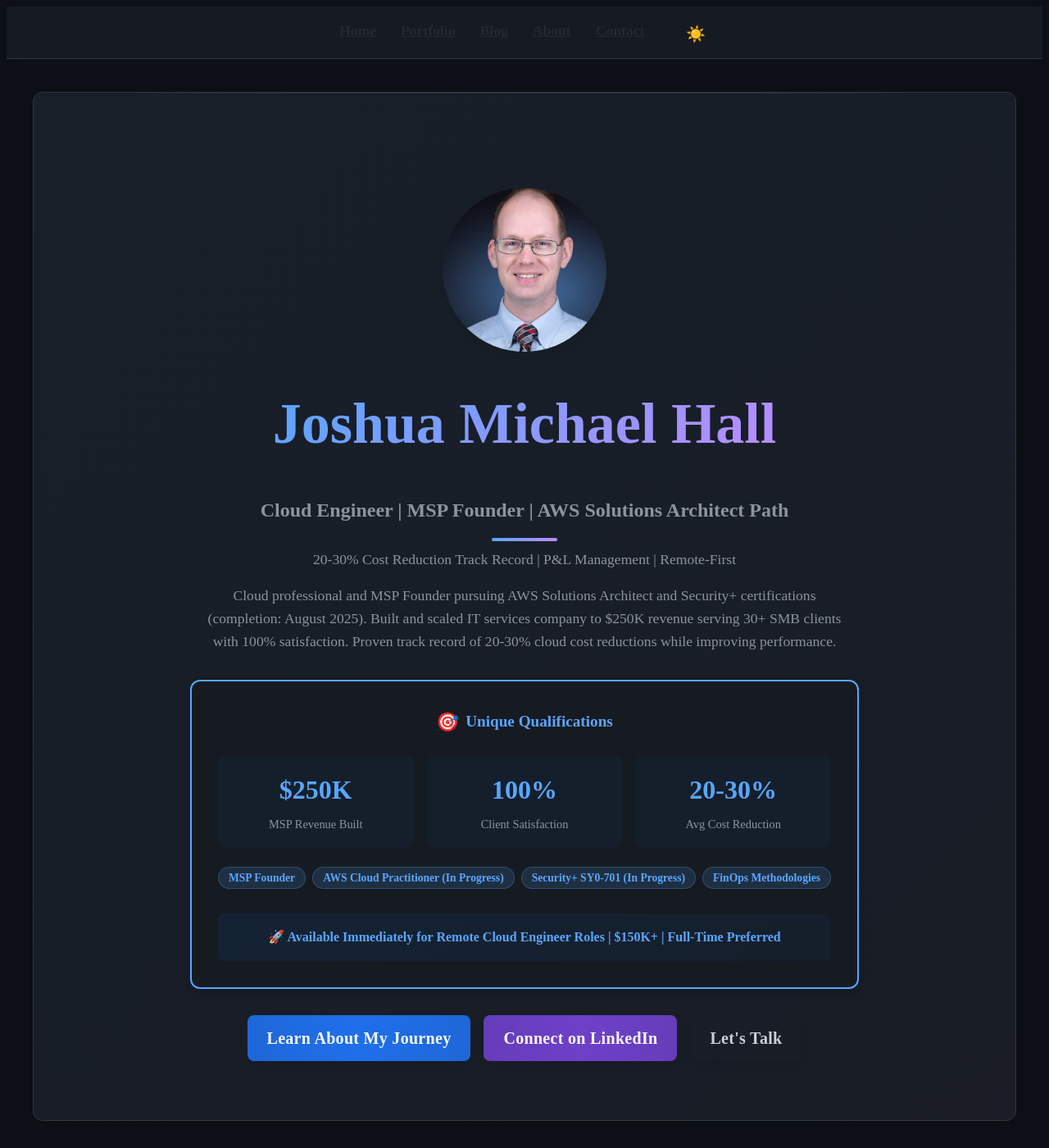
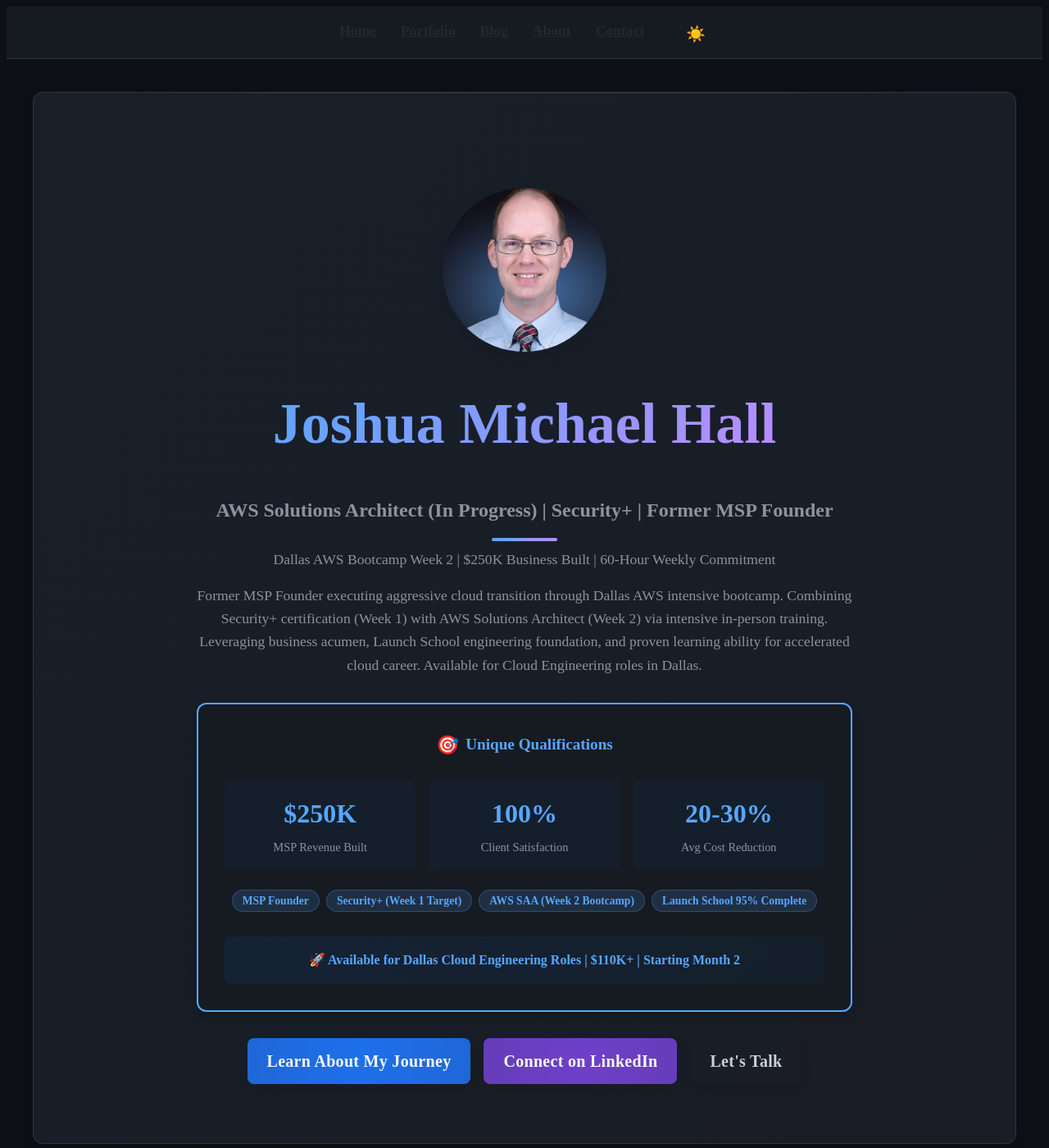
Before and after one commit to joshuamichaelhall/joshuamichaelhall.github.io, a Jekyll site: the page built from index.markdown, in a window 1280 px wide and 1400 px high. Shown: the whole window at 82% size. Built offline with Jekyll 4.4.1, drawn with Linux system fonts in a browser that asks for light colours; nearby versions of some CDN libraries; some of the changed text lies outside the part shown.

Commit message:
Update website for aggressive bootcamp-accelerated cloud transition
- Repositioned as AWS Solutions Architect in training via Dallas bootcamp
- Highlighted 60-hour weekly commitment and Week 2 bootcamp strategy
- Updated salary expectations to K+ reflecting Dallas market
- Emphasized Security+ (Week 1) + AWS SAA (Week 2) dual certification
- Added Launch School 95% completion as credibility marker

```diff
--- a/_config.yml
+++ b/_config.yml
@@ -2,9 +2,9 @@
 title: Joshua Michael Hall
 email: contact@joshuamichaelhall.com
 description: >-
-  Cloud Engineer | Former MSP Founder | AWS Solutions Architect Path |
-  20-30% Cost Reduction Track Record | Enterprise Cloud Architecture |
-  Available for Remote Cloud Engineering Opportunities.
+  MSP Founder Transitioning to Cloud | Built $250K IT Services Business |
+  30+ Clients | Pursuing AWS Certifications | Business-Minded Technologist |
+  Seeking Entry-Level Cloud Engineering Opportunities.
 baseurl: "" # the subpath of your site, e.g. /blog
 url: "https://joshuamichaelhall.com"
 twitter_username: JoshuaHallTech
--- a/index.markdown
+++ b/index.markdown
@@ -10,9 +10,9 @@ layout: default
       </div>
       <div class="hero-text">
         <h1>Joshua Michael Hall</h1>
-        <h2>Cloud Engineer | MSP Founder | AWS Solutions Architect Path</h2>
-        <h3 class="hero-tagline">20-30% Cost Reduction Track Record | P&L Management | Remote-First</h3>
-        <p>Cloud professional and MSP Founder pursuing AWS Solutions Architect and Security+ certifications (completion: August 2025). Built and scaled IT services company to $250K revenue serving 30+ SMB clients with 100% satisfaction. Proven track record of 20-30% cloud cost reductions while improving performance.</p>
+        <h2>AWS Solutions Architect (In Progress) | Security+ | Former MSP Founder</h2>
+        <h3 class="hero-tagline">Dallas AWS Bootcamp Week 2 | $250K Business Built | 60-Hour Weekly Commitment</h3>
+        <p>Former MSP Founder executing aggressive cloud transition through Dallas AWS intensive bootcamp. Combining Security+ certification (Week 1) with AWS Solutions Architect (Week 2) via intensive in-person training. Leveraging business acumen, Launch School engineering foundation, and proven learning ability for accelerated cloud career. Available for Cloud Engineering roles in Dallas.</p>
         <div class="certification-highlight">
           <h4><span class="cert-icon">🎯</span> Unique Qualifications</h4>
           <div class="cert-stats">
@@ -31,12 +31,12 @@ layout: default
           </div>
           <div class="featured-certs">
             <span class="cert-badge">MSP Founder</span>
-            <span class="cert-badge">AWS Cloud Practitioner (In Progress)</span>
-            <span class="cert-badge">Security+ SY0-701 (In Progress)</span>
-            <span class="cert-badge">FinOps Methodologies</span>
+            <span class="cert-badge">Security+ (Week 1 Target)</span>
+            <span class="cert-badge">AWS SAA (Week 2 Bootcamp)</span>
+            <span class="cert-badge">Launch School 95% Complete</span>
           </div>
           <div class="availability-notice">
-            <strong>🚀 Available Immediately for Remote Cloud Engineer Roles | $150K+ | Full-Time Preferred</strong>
+            <strong>🚀 Available for Dallas Cloud Engineering Roles | $110K+ | Starting Month 2</strong>
           </div>
         </div>
         <div class="hero-links">
@@ -83,8 +83,8 @@ layout: default
       <p>Former MSP owner with deep understanding of business operations, P&L management, strategic planning, and vendor relationships. Translate technical solutions to business outcomes.</p>
     </div>
     <div class="tech-focus-item">
-      <h3>Cloud Architecture</h3>
-      <p>Hands-on experience with AWS, Azure, and hybrid environments. Led 50+ cloud migrations with focus on security, cost optimization, and business continuity.</p>
+      <h3>Accelerated Cloud Transition</h3>
+      <p>Executing 4-week certification sprint: Security+ (Week 1) + Dallas AWS Bootcamp (Week 2). Combining MSP operations experience with intensive hands-on training alongside Dallas cloud professionals. 60-hour weekly commitment to master cloud architecture.</p>
     </div>
     <div class="tech-focus-item">
       <h3>Customer Success</h3>
@@ -99,13 +99,13 @@ layout: default
 
 <div class="home-section with-divider" id="certification-journey">
   <h2>Professional Development & Certifications</h2>
-  <p class="section-intro-text">Continuous learner combining business experience with technical certifications for comprehensive TAM expertise.</p>
+  <p class="section-intro-text">Continuous learner transitioning from traditional IT to cloud technologies while leveraging strong business foundation.</p>
   <div class="roadmap-phases">
     <div class="roadmap-phase">
       <h3>Business Foundation</h3>
       <ul>
         <li>Built & sold $250K MSP</li>
-        <li>40+ clients across industries</li>
+        <li>30+ clients across industries</li>
         <li>Team leadership & development</li>
         <li>Vendor partnership management</li>
         <li>Financial planning & analysis</li>
@@ -114,8 +114,8 @@ layout: default
     <div class="roadmap-phase">
       <h3>Technical Certifications</h3>
       <ul>
-        <li>AWS Solutions Architect (In Progress)</li>
-        <li>CompTIA Security+ (Renewing)</li>
+        <li>Security+ Certification (Week 1)</li>
+        <li>AWS SAA via Dallas Bootcamp (Week 2)</li>
         <li>Launch School Core Curriculum</li>
         <li>Google Project Management</li>
         <li>Multiple CompTIA certifications</li>
@@ -140,7 +140,7 @@ layout: default
   <div class="success-stories">
     <div class="success-story">
       <h3>Healthcare Cloud Migration</h3>
-      <p>Led HIPAA-compliant migration for medical practice group. Reduced IT costs by 35% while improving uptime to 99.9%. Implemented disaster recovery with 4-hour RTO.</p>
+      <p>Transformed medical practice operations achieving 35% cost reduction. My business-first approach and P&L ownership experience directly translates to cloud cost optimization - the same discipline I'll apply to AWS architecture.</p>
     </div>
     <div class="success-story">
       <h3>Financial Services Security</h3>
@@ -162,7 +162,7 @@ layout: default
   <div class="article-preview">
     <h3>Recent Topics</h3>
     <ul>
-      <li>Why TAMs Drive Cloud Success: Business Value Beyond Technical Support</li>
+      <li>From MSP Owner to Cloud: My Learning Journey</li>
       <li>From MSP to Cloud: Transformation Lessons for Service Providers</li>
       <li>The Real Cost of Cloud: ROI Metrics That Matter</li>
       <li>Building Trust in Technology: A Customer Success Framework</li>
```
